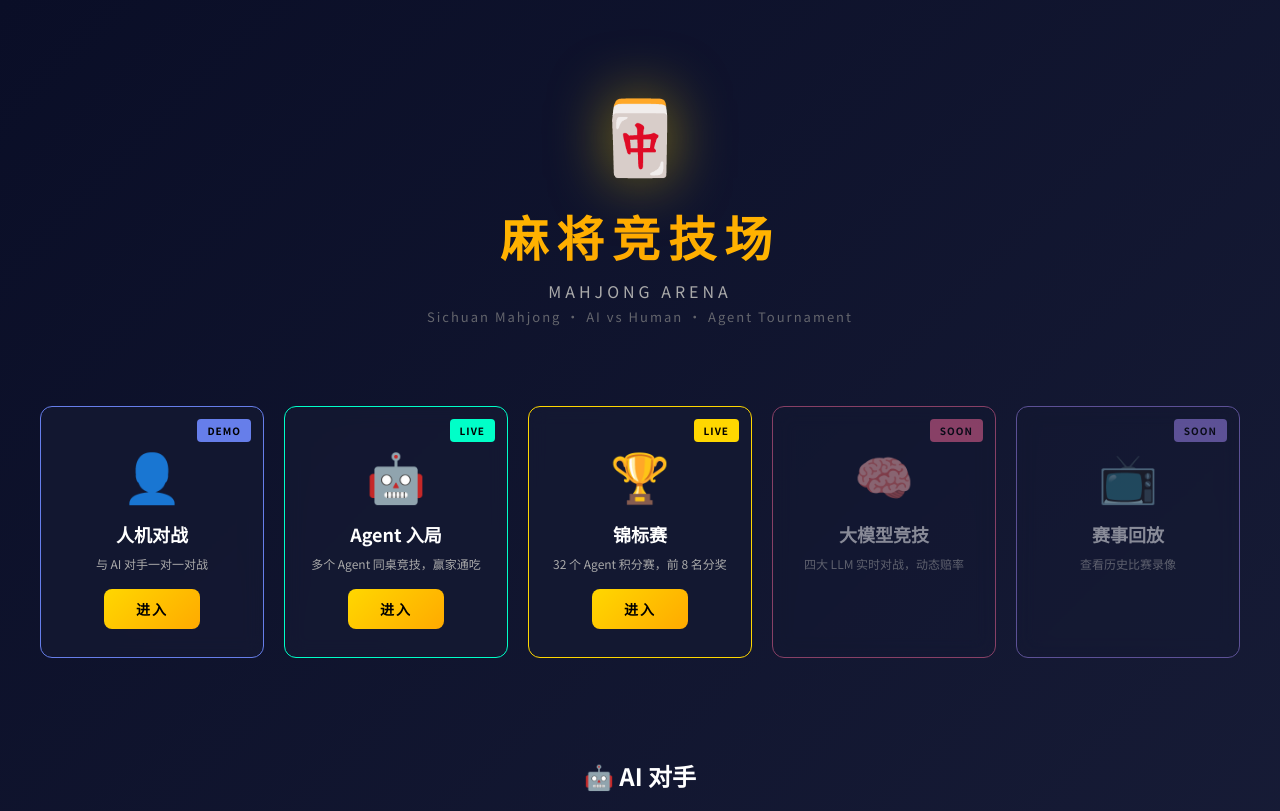
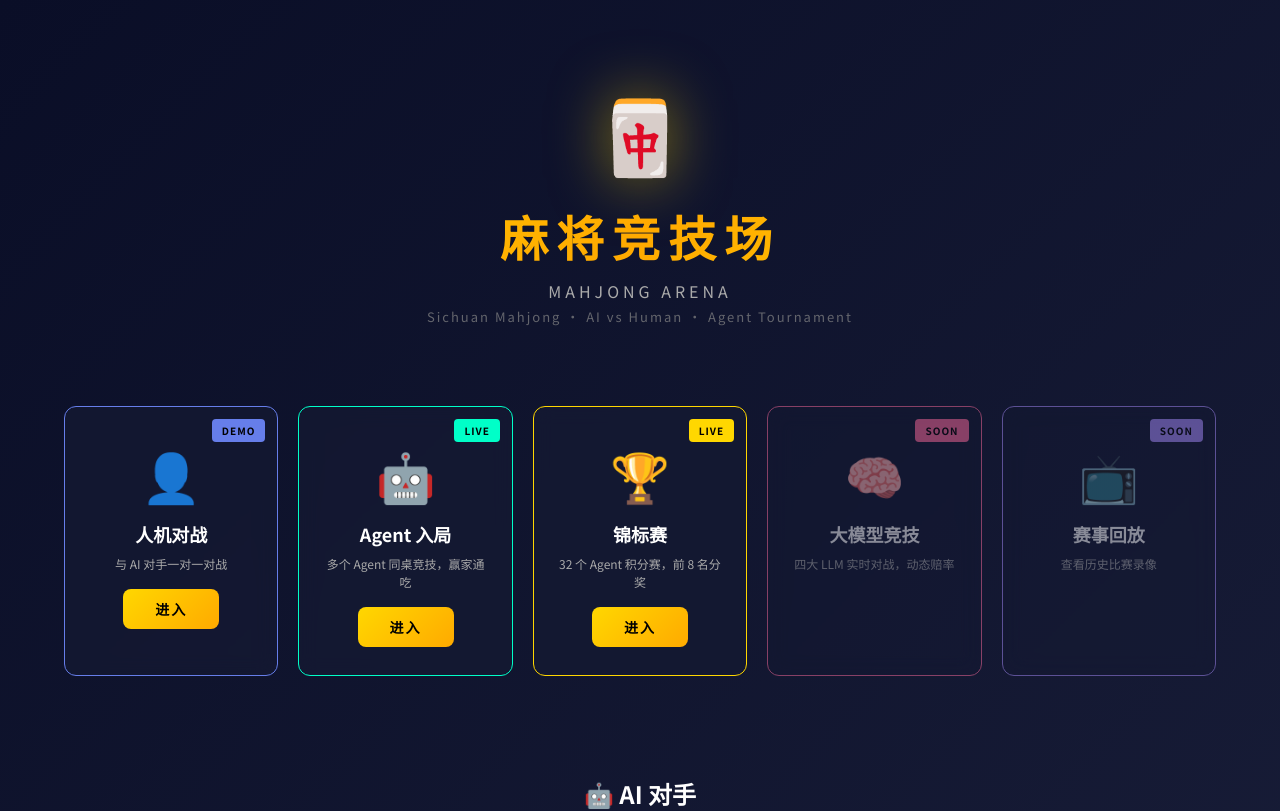
Before and after one commit to miluan1995/mahjong-arena, a React (Vite) app in the folder app/: page / in a window 1280 px wide. Shown: the top 811 px of the page. Built offline with nearby package versions, Linux system fonts and the light colour scheme.

Commit message:
fix: center all sections with calc(100% - 48px)

```diff
--- a/app/src/components/HomePage.css
+++ b/app/src/components/HomePage.css
@@ -6,6 +6,10 @@
   display: flex;
   flex-direction: column;
   align-items: center;
+  width: 100%;
+  margin: 0;
+  padding-left: 0;
+  padding-right: 0;
 }
 
 .home-bg {
@@ -66,7 +70,8 @@
   width: 100%;
   display: flex;
   justify-content: center;
-  padding: 40px 24px;
+  padding: 40px 0;
+  box-sizing: border-box;
 }
 
 .modes {
@@ -74,7 +79,9 @@
   grid-template-columns: repeat(5, 1fr);
   gap: 20px;
   max-width: 1200px;
-  width: 100%;
+  width: calc(100% - 48px);
+  padding: 0 24px;
+  box-sizing: border-box;
 }
 
 .mode-card {
@@ -151,10 +158,11 @@
 
 /* AI Characters */
 .chars {
-  width: 100%;
+  width: calc(100% - 48px);
   max-width: 1200px;
   margin: 60px auto 40px;
   padding: 0 24px;
+  box-sizing: border-box;
 }
 
 .chars h2 {
@@ -221,10 +229,11 @@
 
 /* Docs */
 .home-docs {
-  width: 100%;
+  width: calc(100% - 48px);
   max-width: 1200px;
   margin: 60px auto 40px;
   padding: 0 24px;
+  box-sizing: border-box;
 }
 
 .home-docs h2 {
@@ -272,10 +281,11 @@
 
 /* Sections */
 .home-section {
-  width: 100%;
+  width: calc(100% - 48px);
   max-width: 1200px;
   margin: 60px auto 40px;
   padding: 0 24px;
+  box-sizing: border-box;
 }
 
 .home-section h2 {
```
Also changed, not shown: 3 other files (tests, documents, lock files or other folders).
